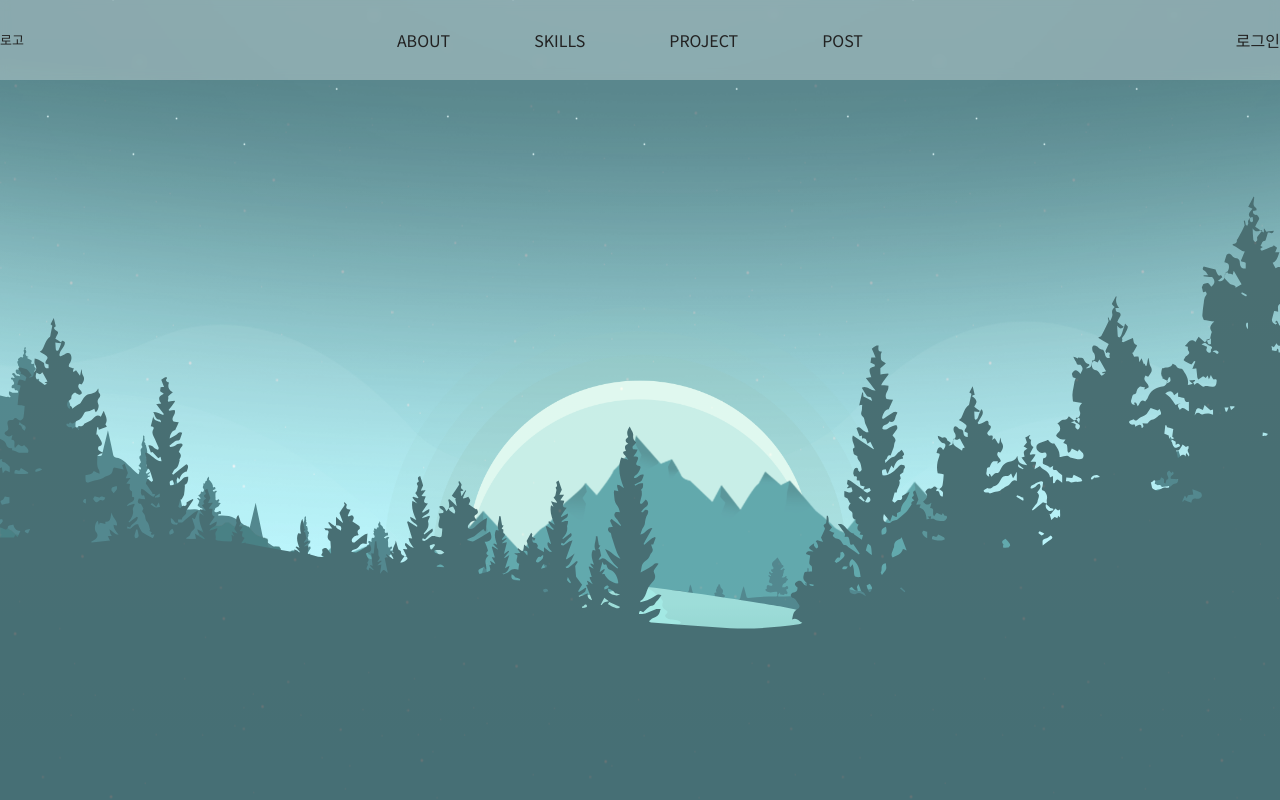
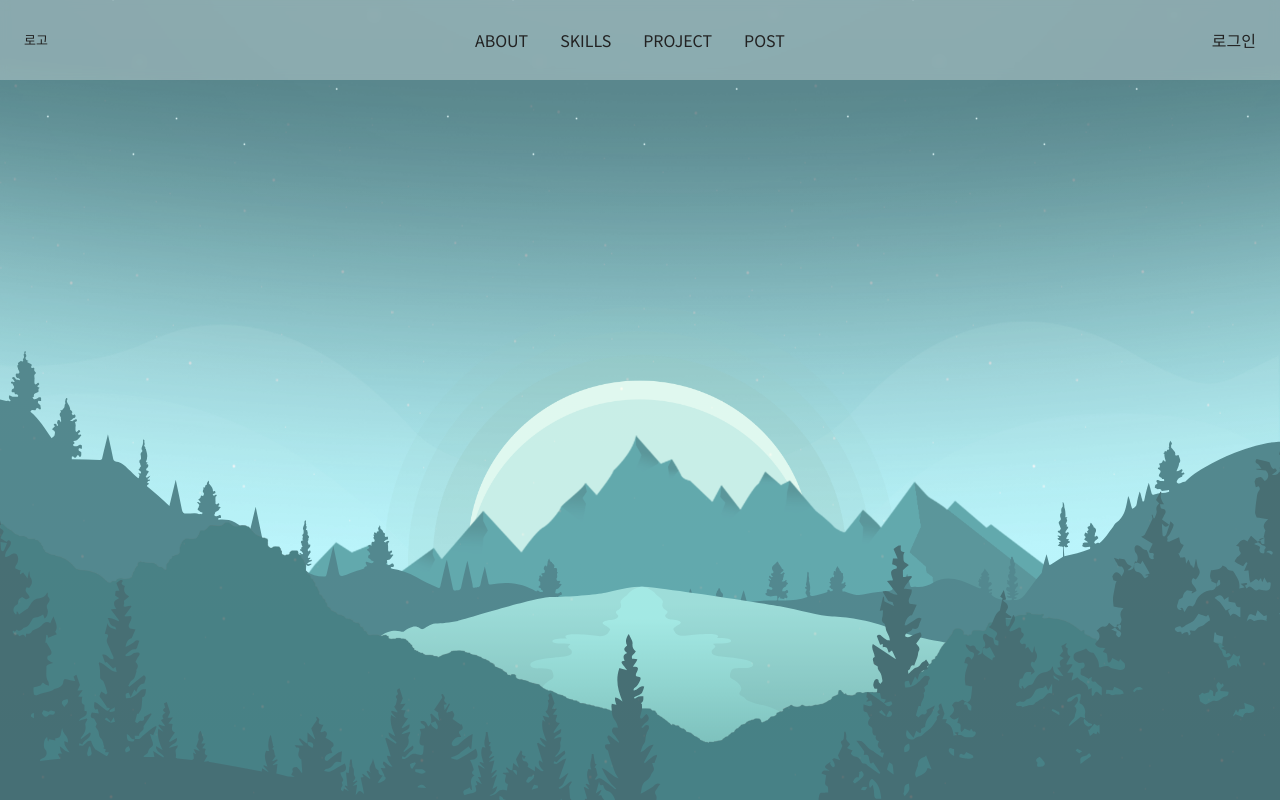
Before and after one commit to kjh9852/kjh9852-WebSite, a React (Vite) app: page / in a window 1280 px wide. Shown: the top 800 px of the page. Built offline with nearby package versions, Linux system fonts and the light colour scheme; no server answers; the database is empty; a web font is replaced by a local one.

Commit message:
feat: Header 및 Hero 반응형 UI 구현

```diff
--- a/src/components/layout/header/Header.module.scss
+++ b/src/components/layout/header/Header.module.scss
@@ -15,6 +15,14 @@
     opacity: 0.3;
     z-index: -1;
   }
+
+  @media (max-width: 767px) {
+    backdrop-filter: none;
+
+    &::before {
+      background: transparent;
+    }
+  }
 }
 
 .inner {
@@ -24,11 +32,47 @@
   max-width: 1290px;
   height: 100%;
   margin: 0 auto;
+  padding: 0 24px;
+
+  @media (max-width: 767px) {
+    padding: 0 12px;
+  }
+}
+
+.desktopNav {
+  display: flex;
+  align-items: center;
+
+  flex: 1;
+
+  height: 100%;
+
+  @media (max-width: 767px) {
+    display: none;
+    width: 40px;
+    height: 40px;
+  }
+}
+
+.mobileNav {
+  display: none;
+  height: 100%;
+
+  @media (max-width: 767px) {
+    display: block;
+    width: 40px;
+    height: 40px;
+  }
 }
 
 .nav {
   width: 550px;
   height: 100%;
+
+  @media (max-width: 767px) {
+    width: 40px;
+    height: 40px;
+  }
 }
 
 .loginButton {
@@ -58,3 +102,10 @@
   font-size: 1.6rem;
   font-weight: 500;
 }
+
+.userProfile {
+  display: block;
+  @media (max-width: 767px) {
+    display: none;
+  }
+}
--- a/src/components/layout/header/Header.tsx
+++ b/src/components/layout/header/Header.tsx
@@ -1,13 +1,14 @@
 import { useState } from 'react';
 
 import defaultProfile from '@/assets/icons/profile_icon.png';
-import Navigation from '@/components/layout/header/Navigation';
 import { Dropdown } from '@/components/ui';
 import { useAuth, useSignOut } from '@/features/auth';
 import useToggle from '@/hooks/useToggle';
 import { useModalStore } from '@/store/modalStore';
 
 import styles from './Header.module.scss';
+import MobileNav from './MobileNav';
+import Navigation from './Navigation';
 
 const USER_DROP_DOWN = [
   {
@@ -41,9 +42,8 @@ export default function Header() {
             <span>로고</span>
           </a>
         </div>
-        <nav className={styles.nav}>
+        <div className={styles.desktopNav}>
           <Navigation />
-        </nav>
           {user && !isPending ? (
             <div className={styles.userProfile}>
               <Dropdown
@@ -70,7 +70,9 @@ export default function Header() {
                       onLoad={() => setLoadedImageUrl(user.photoURL)}
                     />
                   )}
-                <span className={styles.profileName}>{user?.displayName}</span>
+                  <span className={styles.profileName}>
+                    {user?.displayName}
+                  </span>
                 </div>
               </Dropdown>
             </div>
@@ -83,6 +85,10 @@ export default function Header() {
             </button>
           )}
         </div>
+        <div className={styles.mobileNav}>
+          <MobileNav />
+        </div>
+      </div>
     </header>
   );
 }
--- /dev/null
+++ b/src/components/layout/header/MobileNav.module.scss
@@ -0,0 +1,150 @@
+.menuButton {
+  position: relative;
+
+  display: flex;
+  align-items: center;
+  justify-content: center;
+
+  width: 40px;
+  height: 40px;
+
+  background: none;
+  border: none;
+  cursor: pointer;
+  z-index: 11;
+}
+
+.menuIcon {
+  position: relative;
+  display: block;
+
+  width: 24px;
+  height: 2px;
+
+  background-color: #000;
+
+  &::before,
+  &::after {
+    content: '';
+    position: absolute;
+    left: 0;
+
+    width: 100%;
+    height: 2px;
+
+    background-color: #000;
+    transition: transform 0.3s ease;
+  }
+
+  &::before {
+    transform: translateY(-8px);
+  }
+
+  &::after {
+    transform: translateY(8px);
+  }
+
+  &.open {
+    background-color: transparent;
+
+    &::before {
+      transform: rotate(45deg);
+    }
+
+    &::after {
+      transform: rotate(-45deg);
+    }
+  }
+}
+
+.navContainer {
+  position: fixed;
+  top: 0;
+  right: 0;
+
+  width: min(350px, 100%);
+  height: 100dvh;
+  padding: 80px 24px 24px;
+
+  transform: translateX(100%);
+  visibility: hidden;
+
+  background-color: rgba(255, 255, 255, 0.8);
+
+  transition: all 0.3s ease;
+
+  &.open {
+    transform: translateX(0%);
+    visibility: visible;
+  }
+}
+
+.menuList {
+  display: flex;
+  flex-direction: column;
+  gap: 16px;
+
+  width: 100%;
+
+  padding-bottom: 42px;
+
+  border-bottom: solid 1px #d2d2d2;
+}
+
+.menuItem {
+  font-size: 2rem;
+  text-transform: uppercase;
+}
+
+.profile {
+  display: flex;
+  align-items: center;
+  justify-content: flex-start;
+  gap: 6px;
+
+  padding-top: 24px;
+  padding-bottom: 12px;
+
+  cursor: pointer;
+
+  .profileName {
+    font-size: 1.6rem;
+  }
+}
+
+.profileIcon {
+  width: 26px;
+  height: 26px;
+  border-radius: 50%;
+}
+
+.userMenu {
+  display: flex;
+  align-items: center;
+  gap: 8px;
+
+  button {
+    min-height: 30px;
+
+    font-size: 1.4rem;
+    color: #444;
+  }
+
+  li + li {
+    display: flex;
+    align-items: center;
+    gap: 8px;
+
+    &::before {
+      content: '';
+      width: 3px;
+      height: 3px;
+      border-radius: 50%;
+      background-color: #444;
+    }
+  }
+}
+
+.loginButton {
+  padding-top: 24px;
+}
--- /dev/null
+++ b/src/components/layout/header/MobileNav.tsx
@@ -0,0 +1,91 @@
+import { useState } from 'react';
+
+import defaultProfile from '@/assets/icons/profile_icon.png';
+import { nav } from '@/components/layout/header/nav';
+import { useAuth, useSignOut } from '@/features/auth';
+import { useModalStore } from '@/store/modalStore';
+
+import styles from './MobileNav.module.scss';
+
+export default function MobileNav() {
+  const openModal = useModalStore((state) => state.openModal);
+  const { mutate: handleSignOut } = useSignOut();
+  const { data: user, isPending } = useAuth();
+  const [isOpen, setIsOpen] = useState(false);
+  const [loadedImageUrl, setLoadedImageUrl] = useState<string | null>(null);
+
+  const displayProfileImage =
+    user?.photoURL && loadedImageUrl === user.photoURL
+      ? user.photoURL
+      : defaultProfile;
+
+  return (
+    <div className={styles.mobileNav}>
+      <button
+        type="button"
+        className={styles.menuButton}
+        aria-label={isOpen ? '메뉴 닫기' : '메뉴 열기'}
+        aria-expanded={isOpen}
+        aria-controls="mobile-navigation"
+        onClick={() => setIsOpen((prev) => !prev)}
+      >
+        <span
+          className={`${styles.menuIcon} ${isOpen ? styles.open : ''}`}
+          aria-hidden="true"
+        ></span>
+      </button>
+      <nav
+        id="mobile-navigation"
+        className={`${styles.navContainer} ${isOpen ? styles.open : ''}`}
+      >
+        <ul className={styles.menuList}>
+          {nav.map((nav) => (
+            <li className={styles.menuItem} key={nav.name}>
+              <a href={`#${nav.name}`}>{nav.name}</a>
+            </li>
+          ))}
+        </ul>
+        {user && !isPending ? (
+          <div className={styles.userProfile}>
+            <div className={styles.profile}>
+              <img
+                className={styles.profileIcon}
+                loading="lazy"
+                src={displayProfileImage}
+                alt={`${user?.displayName} 프로필 이미지`}
+              />
+              {user?.photoURL && loadedImageUrl !== user?.photoURL && (
+                <img
+                  src={user.photoURL}
+                  alt="hidden preloader"
+                  style={{ display: 'none' }}
+                  onLoad={() => setLoadedImageUrl(user.photoURL)}
+                />
+              )}
+              <span className={styles.profileName}>{user?.displayName}</span>
+            </div>
+            <div>
+              <ul className={styles.userMenu}>
+                <li>
+                  <button onClick={() => openModal('profileSetting')}>
+                    프로필 설정
+                  </button>
+                </li>
+                <li>
+                  <button onClick={() => handleSignOut()}>로그아웃</button>
+                </li>
+              </ul>
+            </div>
+          </div>
+        ) : (
+          <button
+            className={styles.loginButton}
+            onClick={() => openModal('signIn')}
+          >
+            <span className={styles.buttonText}>로그인</span>
+          </button>
+        )}
+      </nav>
+    </div>
+  );
+}
--- a/src/components/layout/header/Navigation.module.scss
+++ b/src/components/layout/header/Navigation.module.scss
@@ -1,21 +1,29 @@
-.navContainer {
-  display: flex;
-  align-items: center;
-  justify-content: space-between;
+.navigation {
+  flex: 1;
+
+  width: 100%;
   height: 100%;
-  flex: 1 0;
 }
 
 .navList {
-  flex: 1 0 auto;
+  display: flex;
+  justify-content: center;
+  align-items: center;
+  gap: 12px;
+
+  height: 100%;
+}
+
+.navItem {
   padding: 0 10px;
+
   font-size: 1.6rem;
   font-weight: 400;
   text-transform: uppercase;
   text-align: center;
 
   a {
-    display: block;
+    display: inline-block;
     line-height: 60px;
     transition: all 0.3s ease;
     &:hover {
--- a/src/components/layout/header/Navigation.tsx
+++ b/src/components/layout/header/Navigation.tsx
@@ -4,12 +4,14 @@ import styles from './Navigation.module.scss';
 
 export default function Navigation() {
   return (
-    <ul className={styles.navContainer}>
-      {nav.map((nav) => (
-        <li className={styles.navList} key={nav.name}>
-          <a href={`#${nav.name}`}>{nav.name}</a>
-        </li>
-      ))}
-    </ul>
+    <nav className={styles.navigation}>
+      <ul className={styles.navList}>
+        {nav.map((nav) => (
+          <li className={styles.navItem} key={nav.name}>
+            <a href={`#${nav.name}`}>{nav.name}</a>
+          </li>
+        ))}
+      </ul>
+    </nav>
   );
 }
--- a/src/components/sections/hero/Hero.module.scss
+++ b/src/components/sections/hero/Hero.module.scss
@@ -1,3 +1,7 @@
+.mobileNav {
+  position: relative;
+}
+
 .mainTitle {
   position: relative;
   overflow: hidden;
@@ -17,6 +21,26 @@
   height: 100vh;
   margin: 0 auto;
   transition: 0.5s ease-in-out;
+
+  @media (max-width: 767px) {
+    height: 100svh;
+  }
+}
+
+.landscape {
+  position: absolute;
+  bottom: 0;
+  left: 50%;
+
+  width: 100%;
+  height: 100%;
+
+  transform: translateX(-50%);
+
+  @media (max-width: 767px) {
+    width: 1200px;
+    height: 100%;
+  }
 }
 
 .backLight01 {
@@ -79,6 +103,7 @@
 
 .mountainBack02 {
   position: absolute;
+  display: flex;
   bottom: -4px;
   left: 0;
   width: 100%;
@@ -99,14 +124,40 @@
   z-index: 2;
 }
 
-.mountainBlack {
+.mountainBlackPosition {
   position: absolute;
-  bottom: -97%;
-  left: 0;
+
+  top: 45%;
+  left: 50%;
+
   width: 100%;
-  height: 175vh;
+  min-width: 1400px;
+  height: 175dvh;
+
+  transform: translateX(-50%);
+
   fill: #00181c;
   z-index: 10;
+
+  svg {
+    display: block;
+    width: 100%;
+    height: auto;
+  }
+
+  @media (max-width: 767px) {
+    width: 100%;
+    min-width: 0;
+    height: auto;
+
+    left: -6%;
+    top: 35%;
+    transform: translateX(0%);
+  }
+}
+
+.mountainBlack {
+  width: 100%;
 }
 
 .bgStar {
--- a/src/components/sections/hero/Hero.tsx
+++ b/src/components/sections/hero/Hero.tsx
@@ -65,7 +65,7 @@ export default function Hero() {
       className={`${styles.mainTitle} container`}
     >
       <div className={`${styles.titleAni} titleAni`}>
-        <div className="mainBg">
+        <div className={`${styles.landscape} mainBg`}>
           <div className={`${styles.backLight01} light01`}>
             <img src={BackLight01} alt="light01" />
           </div>
@@ -89,8 +89,10 @@ export default function Hero() {
           </div>
           <div className={`${styles.bgStar} bgStar`}></div>
           <div className={`${styles.bgTop} bgTop`}></div>
-          <div className={`${styles.mountainBlack} mountainBlack`}>
-            <HeroSvg />
+          <div className={styles.mountainBlackPosition}>
+            <div className={`${styles.mountainBlack} mountainBlack`}>
+              <HeroSvg />
+            </div>
           </div>
         </div>
       </div>
--- a/src/components/sections/hero/HeroSvg.tsx
+++ b/src/components/sections/hero/HeroSvg.tsx
@@ -8,6 +8,7 @@ export default function HeroSvg() {
       x="0px"
       y="0px"
       viewBox="0 0 959.6 1030.6"
+      preserveAspectRatio="xMidYMax slice"
     >
       <path
         d="M960,128c0,300.8,0,601.7,0,902.5c-320,0-640,0-960,0C0,777.3,0,524.2,0,271c3.6,0,7.1,0,10.5,0c0.3-0.8,0.6-1.3,0.9-1.9
--- a/src/features/project/components/add/AddProjectButton.module.scss
+++ b/src/features/project/components/add/AddProjectButton.module.scss
@@ -2,7 +2,7 @@
   position: fixed;
   bottom: 35px;
   right: 35px;
-  z-index: 52;
+  z-index: 8;
 }
 
 .addProjectButtonTrigger {
```
Lines whose indentation alone changed are shown as unchanged.
